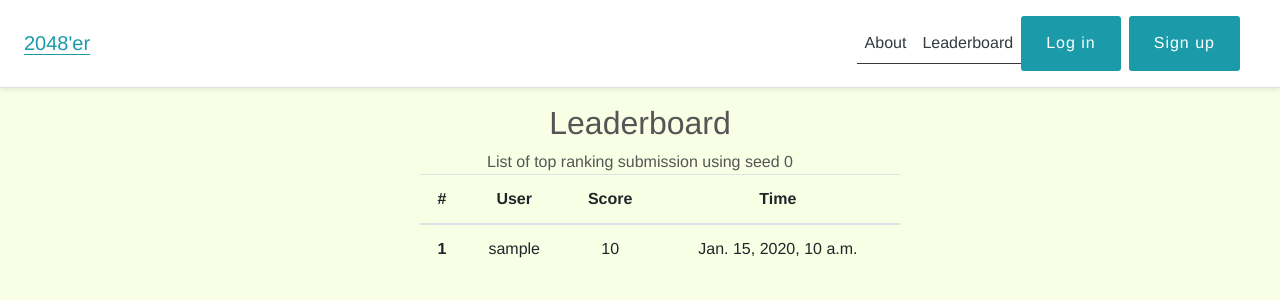
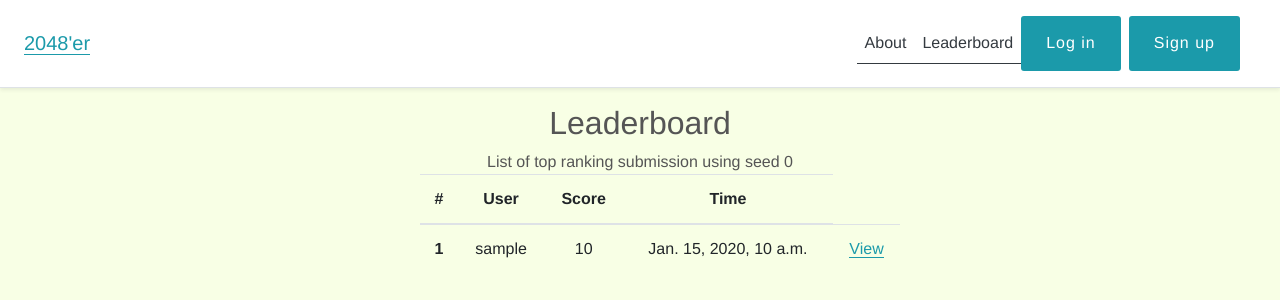
Before and after one commit to 0xecho/2048-er, a Django app: template templates/game/leaderboard.html in a window 1280 px wide. Shown: the top 300 px of the page. Run offline with Django 3.2, Linux system fonts and the light colour scheme; the template is opened without the code that fills it: most values are stand-ins (such as "Sample title", 1, 10 or a date in 2020); some libraries are stand-ins or nearby versions.

Commit message:
Add view option to leaderboards

```diff
--- a/templates/game/leaderboard.html
+++ b/templates/game/leaderboard.html
@@ -12,7 +12,6 @@ List of top ranking submission using seed 0
             <tr>
                 <th scope="col">#</th>
                 <th scope="col">User</th>
-
                 <th scope="col">Score</th>
                 <th scope="col">Time</th>
             </tr>
@@ -24,6 +23,7 @@ List of top ranking submission using seed 0
                 <td>{{obj.user.username}}</td>
                 <td>{{obj.score}}</td>
                 <td>{{obj.time}}</td>
+                <td><a href="{% url 'submission_detail' obj.pk %}">View</a></td>
             </tr>
             {% endfor %}
         </tbody>
```
